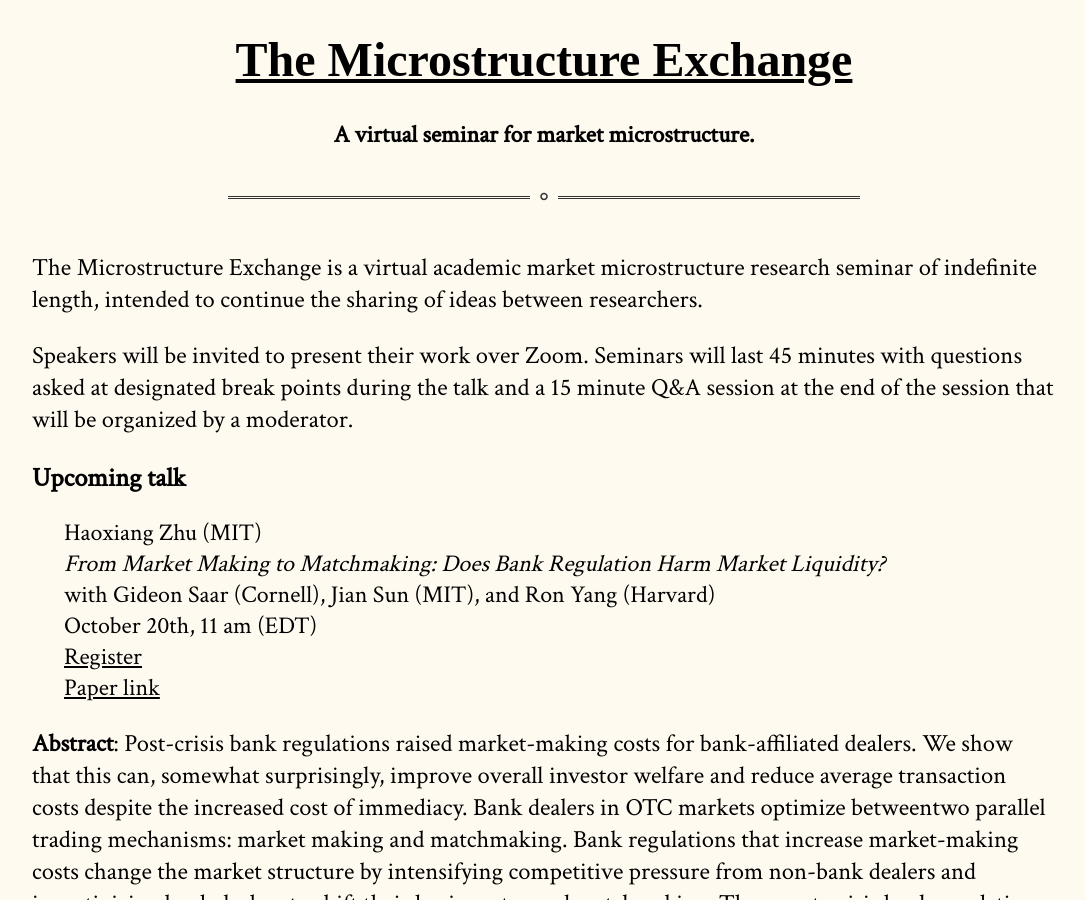
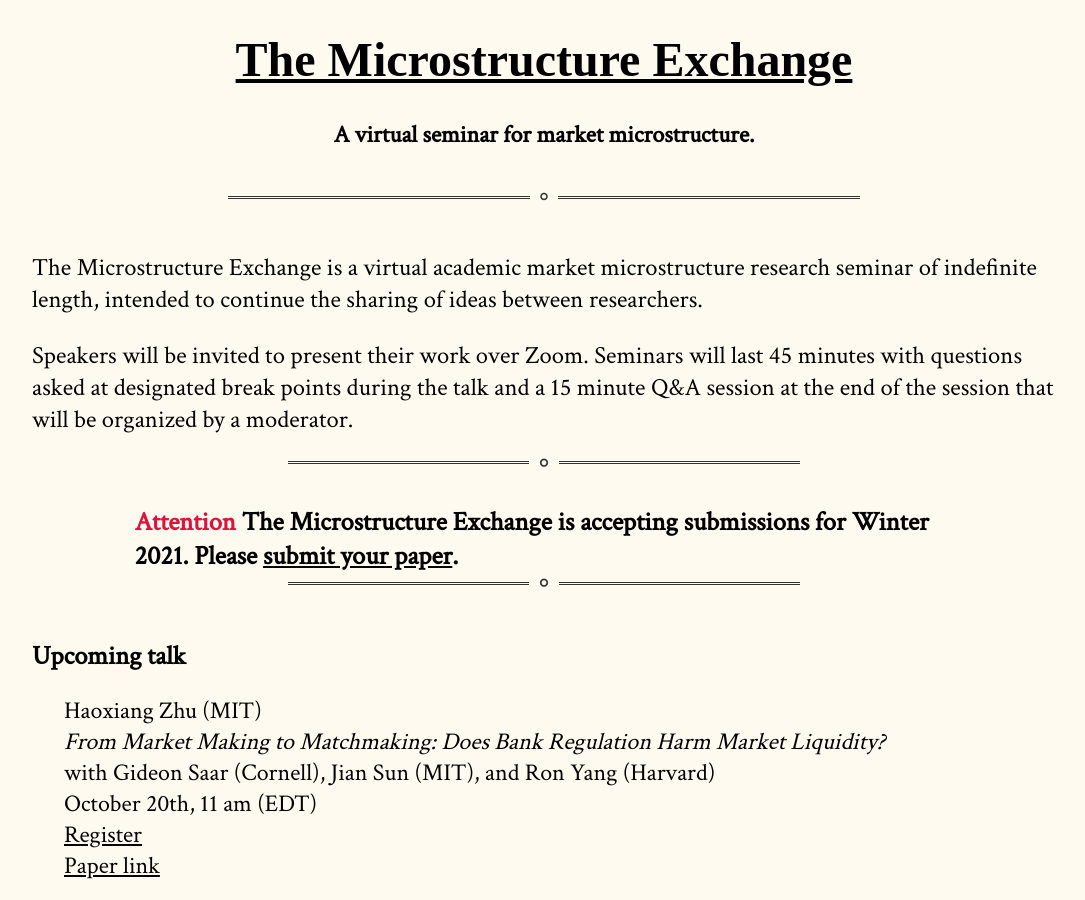
Before and after one commit to cpfiffer/microstructure.exchange, a Jekyll site: the page built from index.md, in a window 1280 px wide and 900 px high. Shown: the whole window, without its empty margins (96-1181 px from the left). Built offline with Jekyll 4.4.1, drawn with Linux system fonts in a browser that asks for light colours; some web fonts are replaced.

Commit message:
Add winter 2021 submission link

```diff
--- a/index.md
+++ b/index.md
@@ -6,13 +6,13 @@ The Microstructure Exchange is a virtual academic market microstructure research
 
 Speakers will be invited to present their work over Zoom. Seminars will last 45 minutes with questions asked at designated break points during the talk and a 15 minute Q&A session at the end of the session that will be organized by a moderator.
 
-<!-- <hr>
+<hr>
 
 <div class="cfp">
-<span style="color: crimson"> Attention </span> The Microstructure Exchange is accepting submissions for Autumn 2020. Please visit the <a href="/autumn-2020">call for papers</a> for more information or <a href="https://www.research.net/r/TME-Fall-2020">submit your paper</a>.
+<span style="color: crimson"> Attention </span> The Microstructure Exchange is accepting submissions for Winter 2021. Please <a href="https://www.research.net/r/TME-Winter-2021">submit your paper</a>.
 </div>
 
-<hr> -->
+<hr>
 
 ## Upcoming talk
 
```
